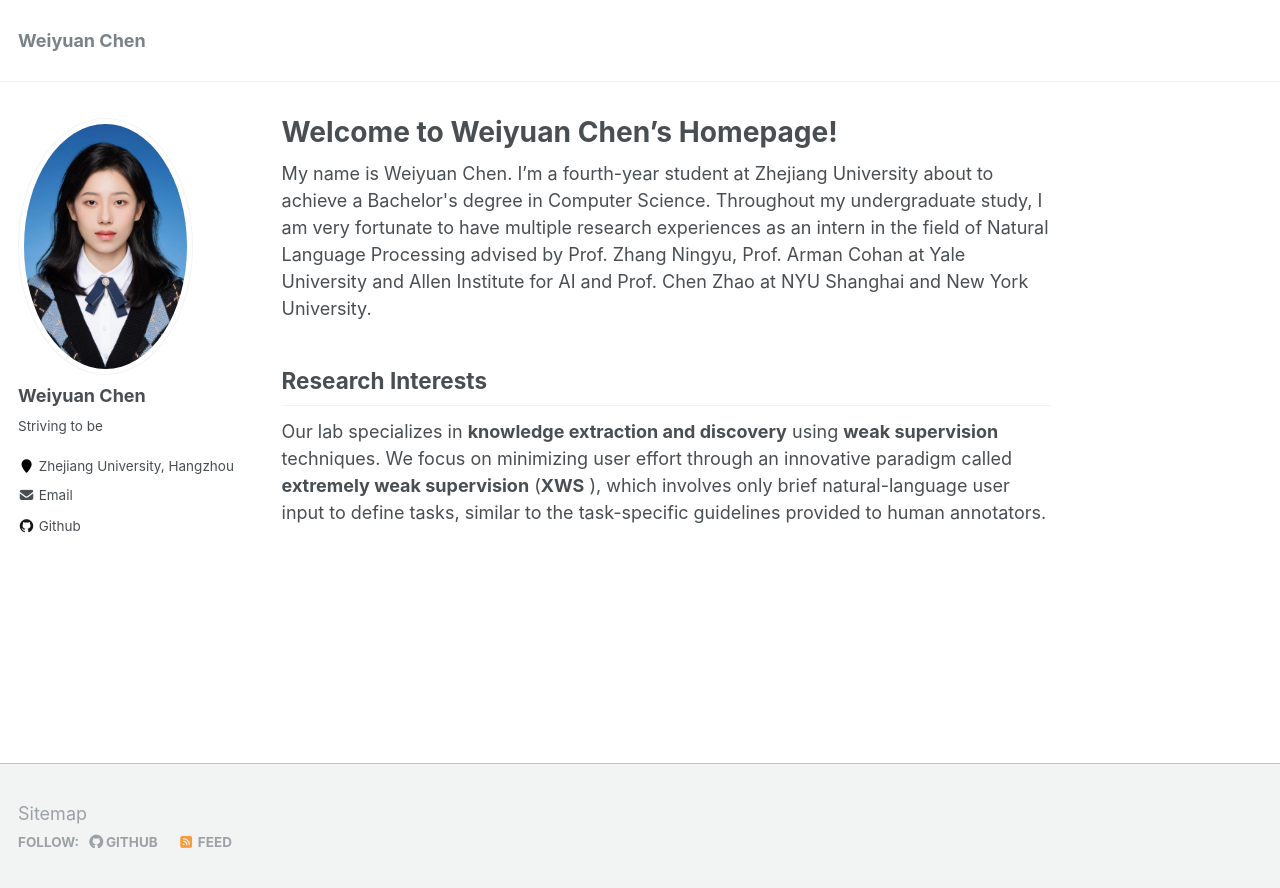
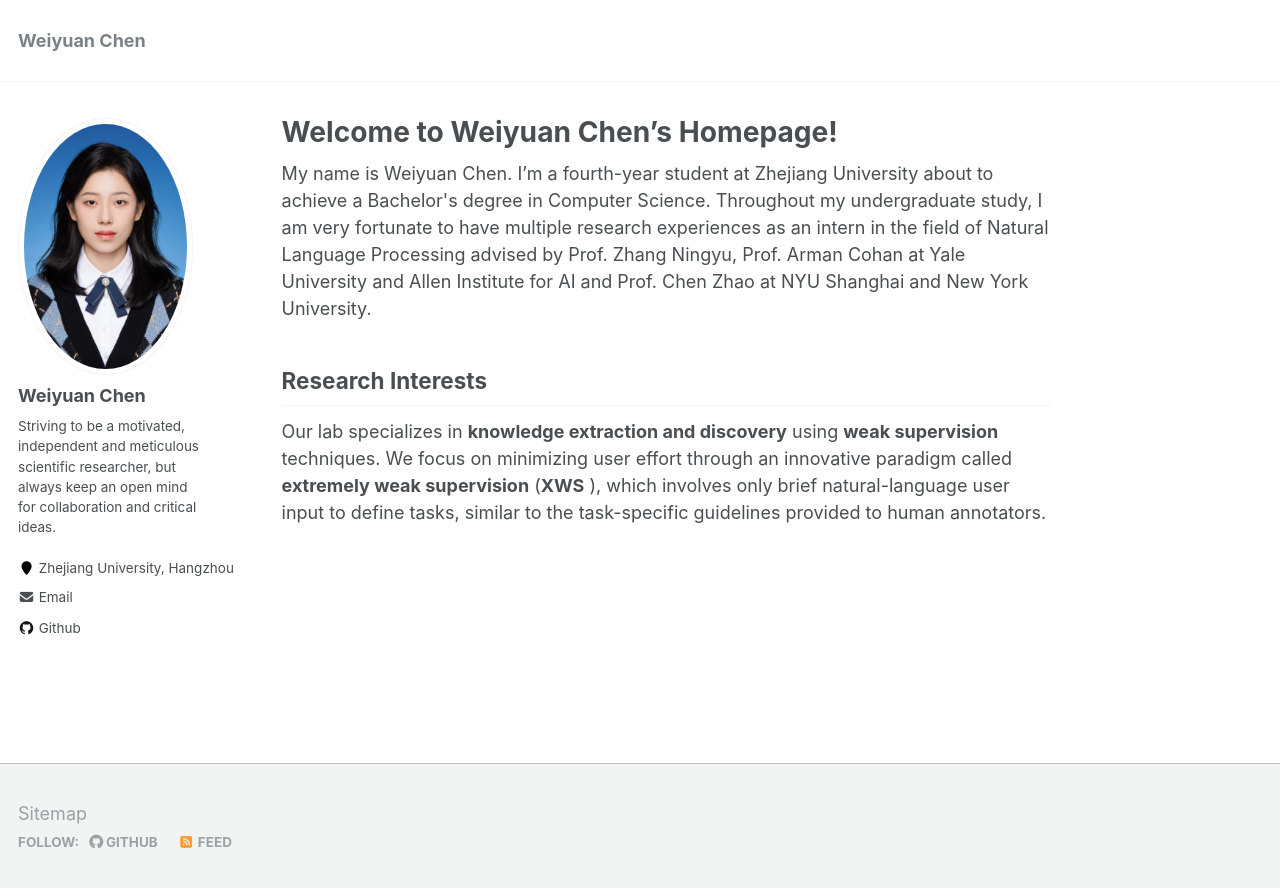
Before and after one commit to katie-chen2/katie-chen2.github.io, a Jekyll site: the page built from index.md, in a window 1280 px wide. Shown: the top 888 px of the page. Built offline with Jekyll 4.4.1, drawn with Linux system fonts in a browser that asks for light colours; nearby versions of some CDN libraries; our own code applies the rules of GitHub Pages for plain Markdown files; library files that are not in the unit come from our copies; a style sheet for code colours, icons or effects is not loaded.

Commit message:
Update default.html

```diff
--- a/_layouts/default.html
+++ b/_layouts/default.html
@@ -73,7 +73,7 @@
                     </div>
                     <div class="author__content">
                         <h3 class="author__name">Weiyuan Chen</h3>
-                        <p class="author__bio">Striving to be </p>
+                        <p class="author__bio">Striving to be a motivated, independent and meticulous scientific researcher, but always keep an open mind for collaboration and critical ideas. </p>
                     </div>
                     <div class="author__urls-wrapper">
                         <button class="btn btn--inverse">Follow</button>
```
